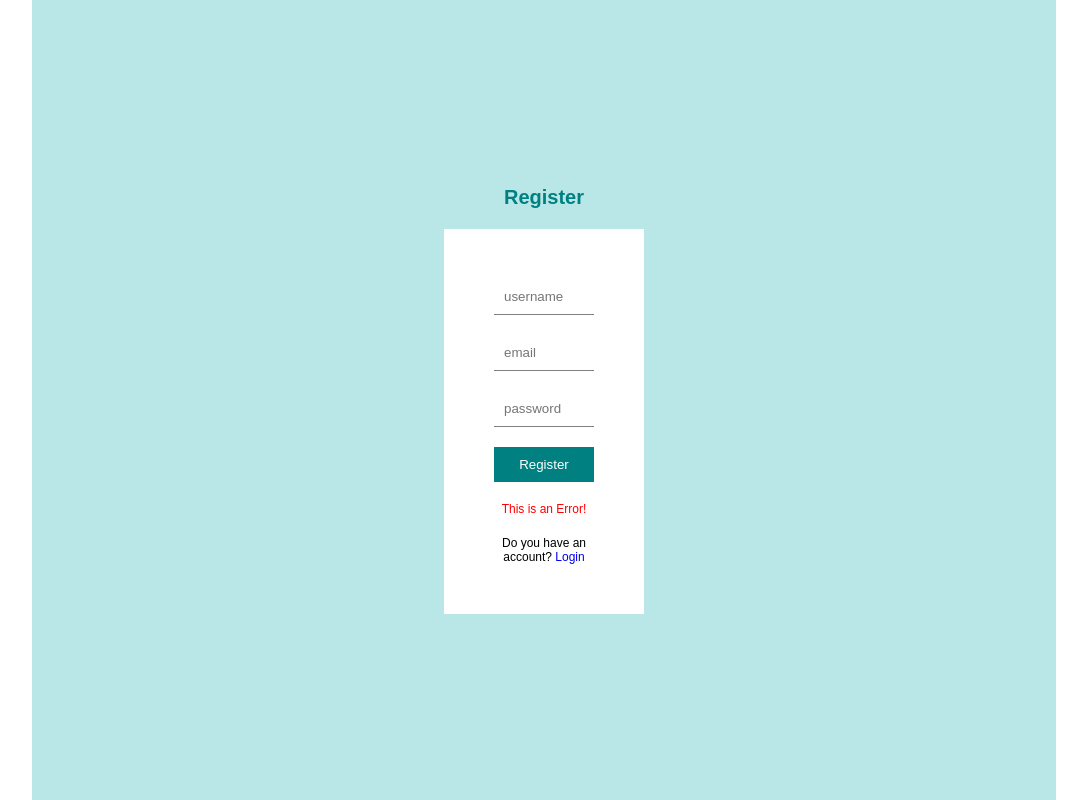
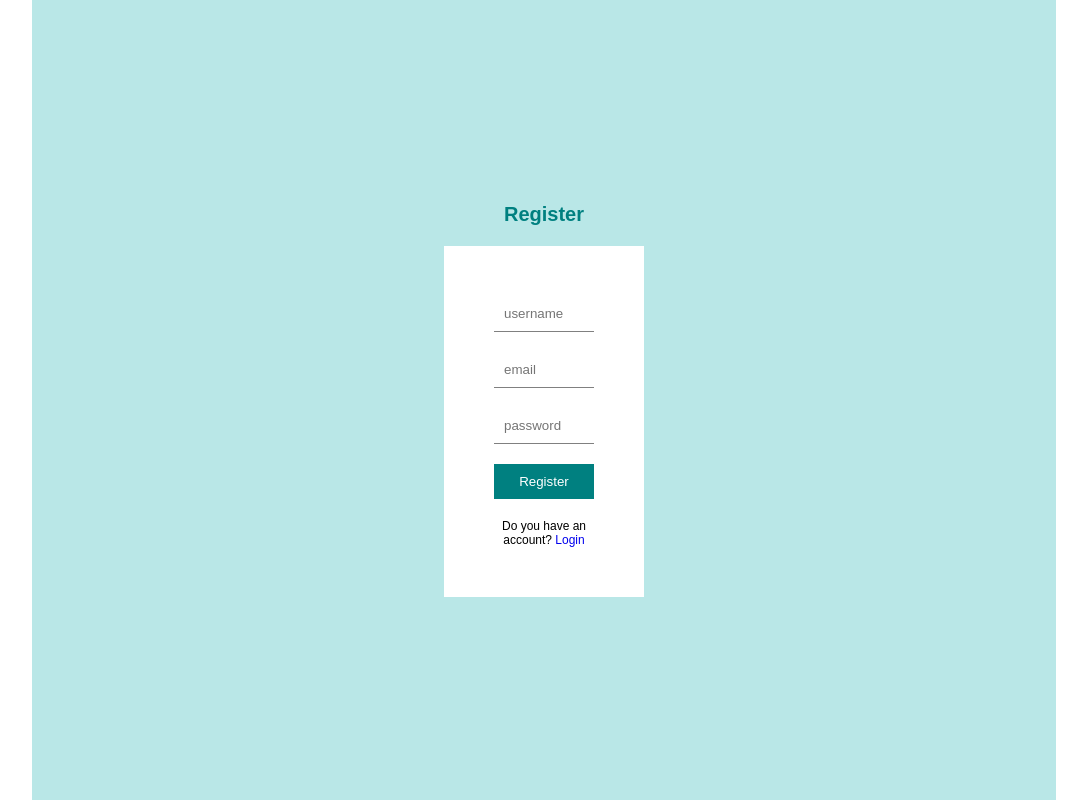
Before and after one commit to nsevindi87/blog_app_react-express_mysql, a React (Create React App) app in the folder client/: page /register in a window 1280 px wide. Shown: the whole page, without its empty margins (96-1183 px from the left). Built offline with nearby package versions, Linux system fonts and the light colour scheme.

Commit message:
same user error

```diff
--- a/client/src/Pages/Register.js
+++ b/client/src/Pages/Register.js
@@ -8,6 +8,8 @@
     email:"",
     password:""
   })
+  const [error, setError] = useState(null)
+
 
   const handleChange = (e) => {
     setInputs((prev) =>({...prev, [e.target.name]: e.target.value}))
@@ -20,8 +22,7 @@
       console.log(res)
       console.log("OLUSTURULDU")
     } catch (error) {
-      console.log(error)
-      console.log("aaaaaaaaaaaaaaaaaaaaaaaaaaaaaaaaaaaaaaaaaaaaaaaaaaaaaaaaaaaaaaaaaaaa")
+      setError(error.response.data)
     }
   }
 
@@ -34,7 +35,7 @@
         <input required type="email" placeholder='email' name="email" onChange={handleChange}/>
         <input required type="password" placeholder='password' name="password" onChange={handleChange}/>
         <button onClick={handleSubmit}>Register</button>
-        <p>This is an Error!</p>
+        {error && <p>{error}</p>}
         <span>Do you have an account? <Link to="/login">Login</Link></span>
       </form>
     </div>
```
